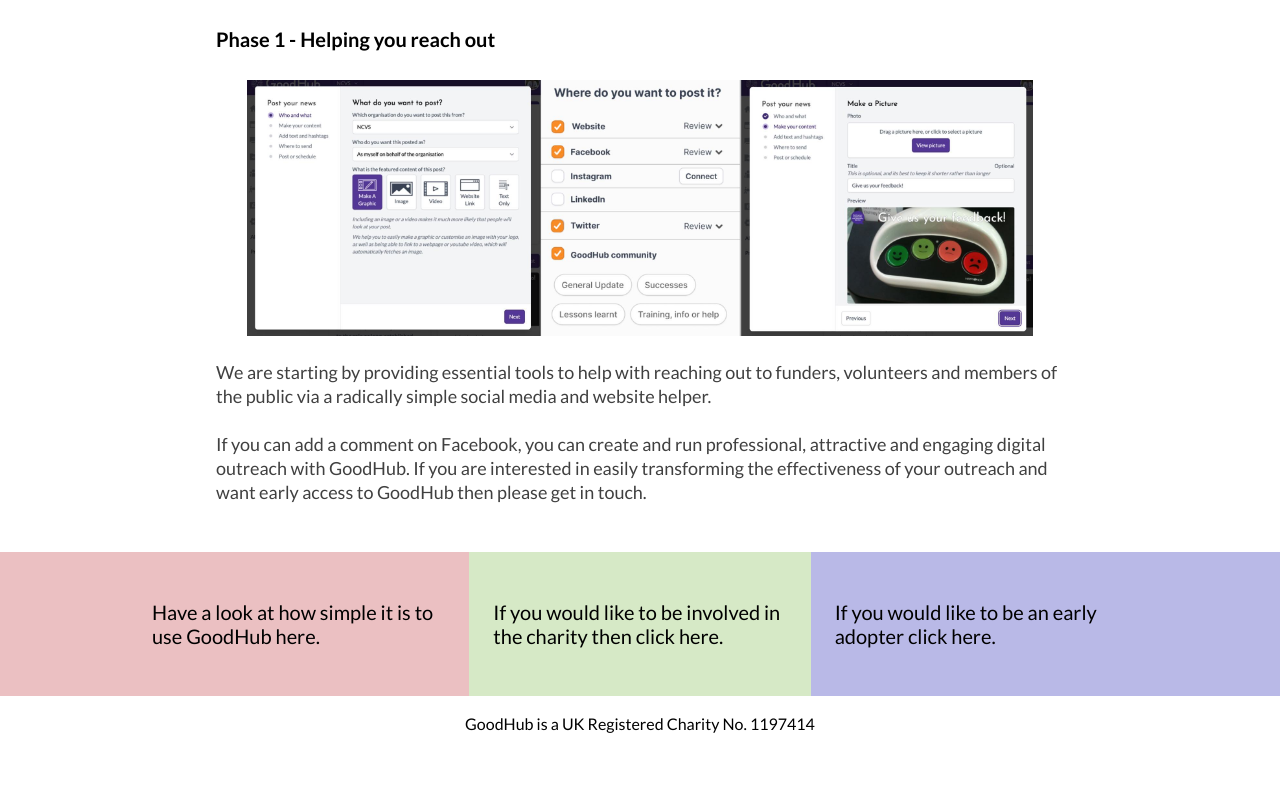
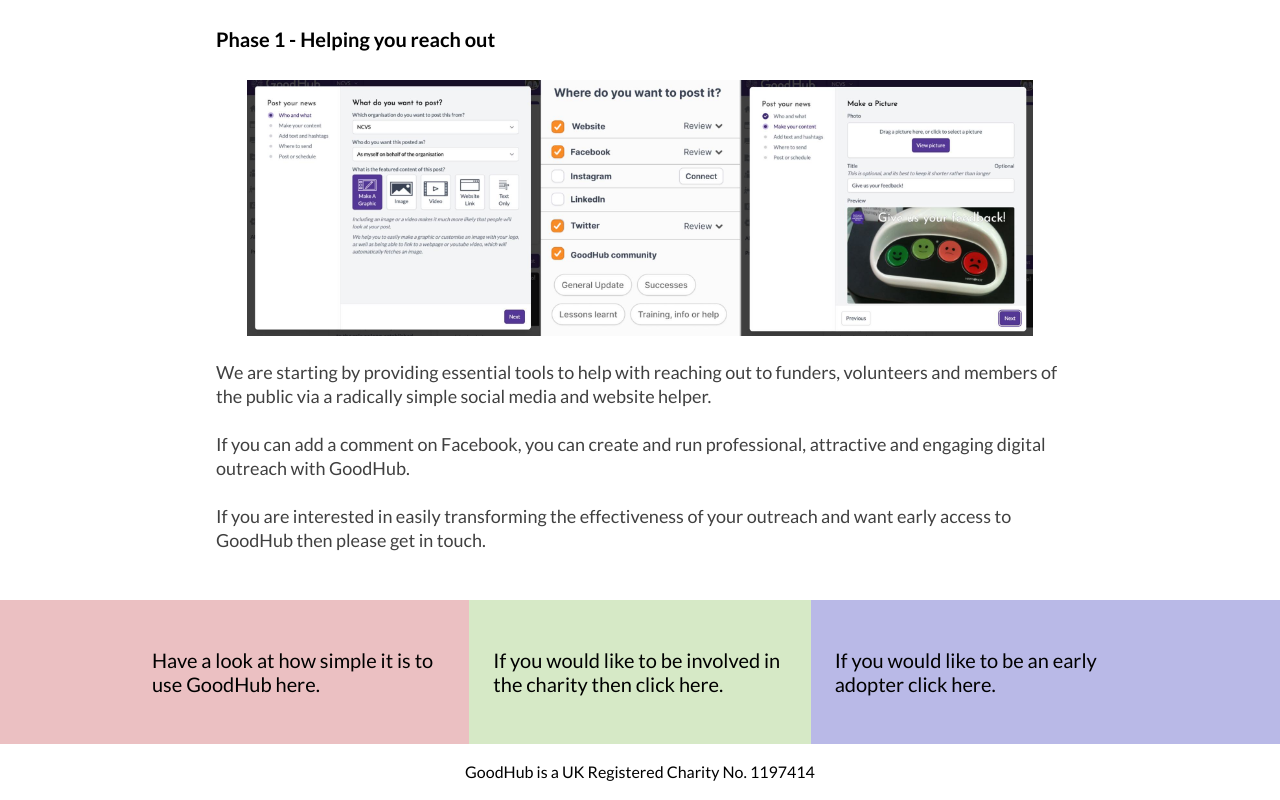
Before and after one commit to goodhub/mission-statement, a Next.js app: page / in a window 1280 px wide. Shown: the part 754-1554 px from the top of the page. Before the commit the page ends 1506 px from the top, so only its background shows below. Built offline with nearby package versions, Linux system fonts and the light colour scheme.

Commit message:
Split copy up a bit

```diff
--- a/pages/index.tsx
+++ b/pages/index.tsx
@@ -69,7 +69,10 @@
           </p>
           <p className="text-neutral-700">
             If you can add a comment on Facebook, you can create and run
-            professional, attractive and engaging digital outreach with GoodHub. If you are interested in easily
+            professional, attractive and engaging digital outreach with GoodHub.
+          </p>
+          <p className="text-neutral-700">
+            If you are interested in easily
             transforming the effectiveness of your outreach and want early access to GoodHub then please <a href="mailto:info@goodhub.org.uk?subject=GoodHub%20Early%20adopter%20program">get in touch.</a>
           </p>
         </div>
```
